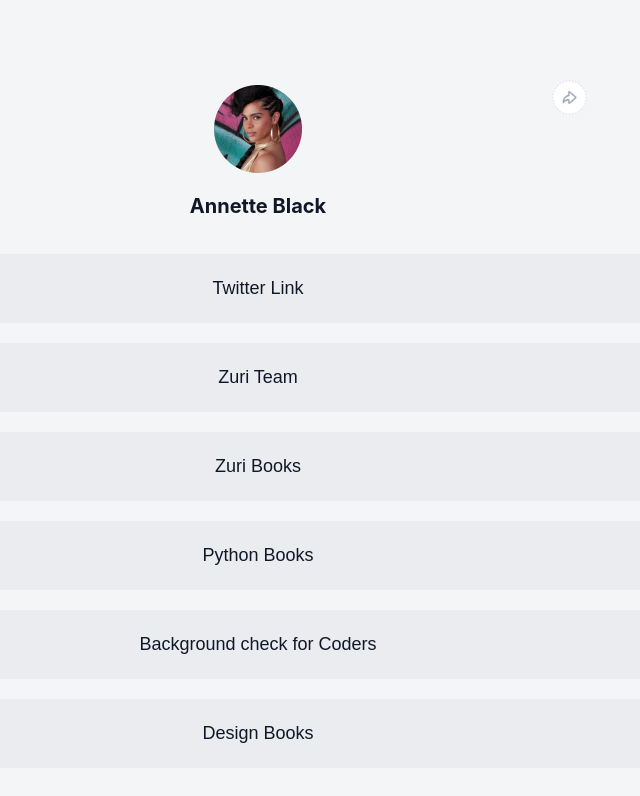
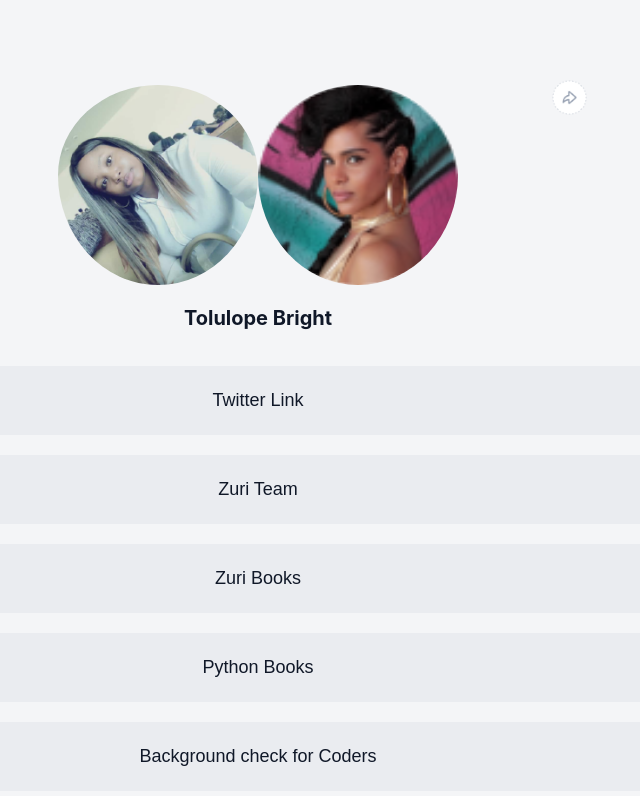
Before and after one commit to Babsbright/HNG-frontendTask, a React (Create React App) app in the folder firsttask/: page / in a window 1280 px wide. Shown: the top 796 px of the page, without its empty margins (382-1022 px from the left). Built offline with nearby package versions, Linux system fonts and the light colour scheme; a web font is replaced by a local one.

Commit message:
changed profile picture and name

```diff
--- a/firsttask/src/App.css
+++ b/firsttask/src/App.css
@@ -9,6 +9,9 @@ body {
 
 .profile img {
   padding-top: 20px;
+  width:200px;
+  height:200px;
+  border-radius:50%;
 }
 
 .profile {
--- a/firsttask/src/App.js
+++ b/firsttask/src/App.js
@@ -9,6 +9,7 @@ import slack from './Image/slack.png'
 import github from './Image/Icon.png'
 import vector from './Image/taskimg (2).png'
 import vector2 from './Image/desktop_share.png'
+import profile from './Image/tolu.png'
 
 function App() {
   return (
@@ -21,8 +22,9 @@ function App() {
 
       <div className='profile'>
 
+        <img id='profile__img' src={profile} alt='profile' />
         <img id='profile__img' src={img1} alt='profile' />
-        <h2 id='twitter'>Annette Black</h2>
+        <h2 id='twitter'>Tolulope Bright</h2>
         <h2 id='slack' className='slack'>Tolulope Bright</h2>
       </div>
 
```
Also changed, not shown: firsttask/src/Image/tolu.png (added).
